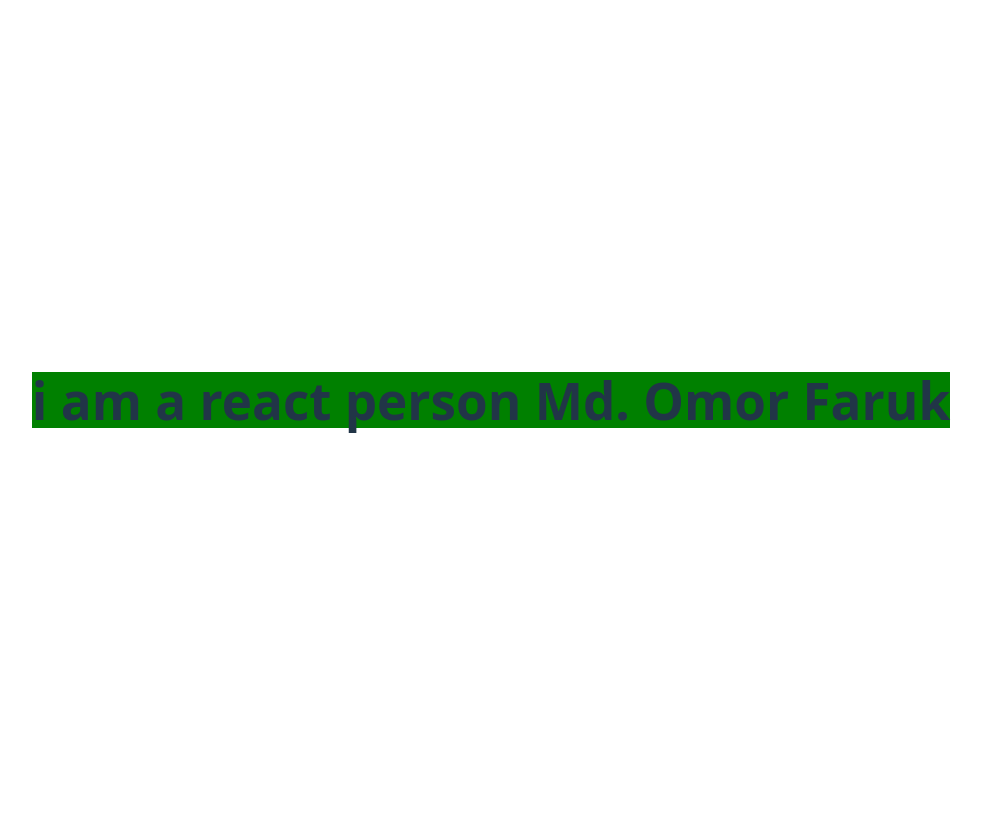
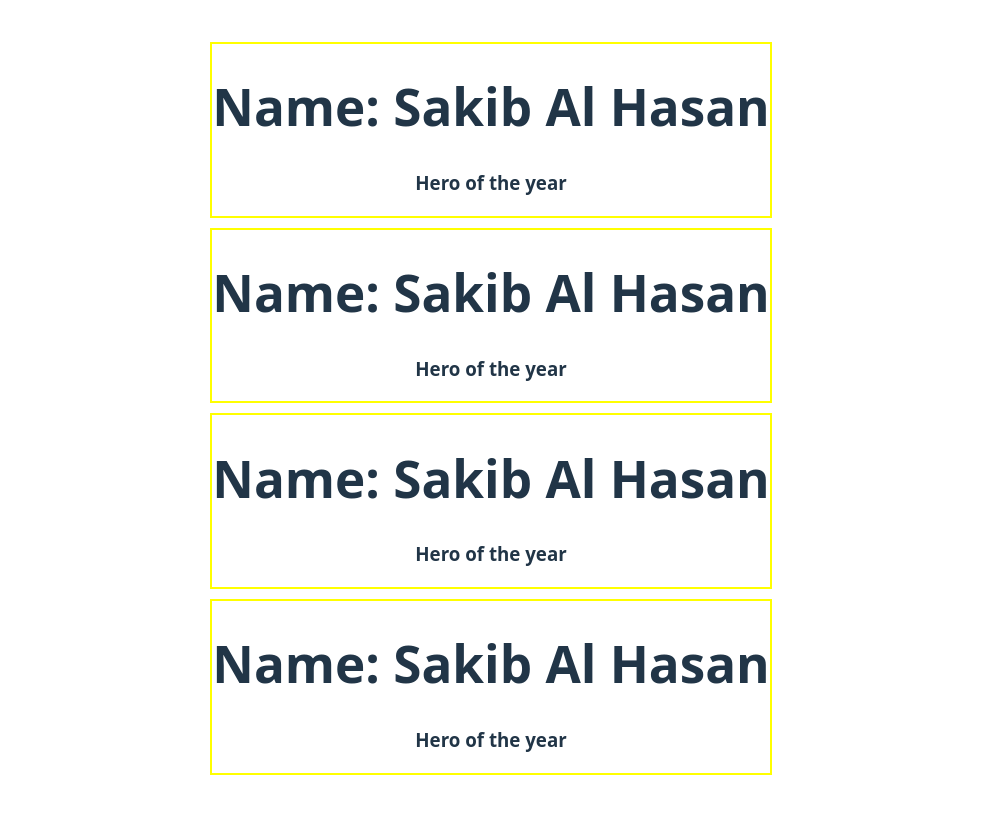
Before and after one commit to mdomorfaruk1272/32-REACT-FUNDAMENTAL-JSX-COMPONENT-PROPS-STATE-LIFECYCLE, a React (Vite) app: page / in a window 1280 px wide. Shown: the top 814 px of the page, without its empty margins (149-1130 px from the left). Built offline with nearby package versions, Linux system fonts and the light colour scheme.

Commit message:
32-6-Create-Component-return-multiple-HTML-from-a-component

```diff
--- a/src/App.jsx
+++ b/src/App.jsx
@@ -1,32 +1,31 @@
 import './App.css'
 
 /**
- * second bracket({}) is used to use variable on jsx html / used to make content dynamic or display dynamic data. Like: <p>{name}</p>
- * For inline style in react jsx we use an object of style with (key, value). Like: const style={color:"red"}
- * In component style attribute is dynamic for that we need to use second bracket after equal sign. Like: <p style={style}></p>
- * @returns
+ * The first character of Component function must be uppercase. function Person(){return <h3>hello</h3>}
+ * we need to use Component as like html tag. <Person></Person>
+ * we can return multiple html element under a parent element in jsx.
  */
 
 function App() {
-  var name = "Md. Omor Faruk";
-  var person = {
-    name: 'Dr. Mahfuz',
-    job: 'Singer',
+  return (
+    <div>
+    <Person></Person>
+    <Person></Person>
+    <Person></Person>
+    <Person></Person>
+    </div>
+  )
+}
+
+function Person(){
+  const personStyle = {
+    border: '2px solid red',
+    margin: '10px',
   }
-
-  var person2 = {
-    name: "Eva Rahman",
-    job: "kokil kondi",
-  }
-
-  var style = {
-    color: 'red',
-    backgroundColor: 'yellow',
-  }
-
   return (
-    <div style={{backgroundColor:'green'}}>
-    <h1>i am a react person {name}</h1>
+    <div style={{border: '2px solid yellow', margin: '10px'}}>
+      <h1>Name: Sakib Al Hasan</h1>
+      <h3>Hero of the year</h3>
     </div>
   )
 }
```
